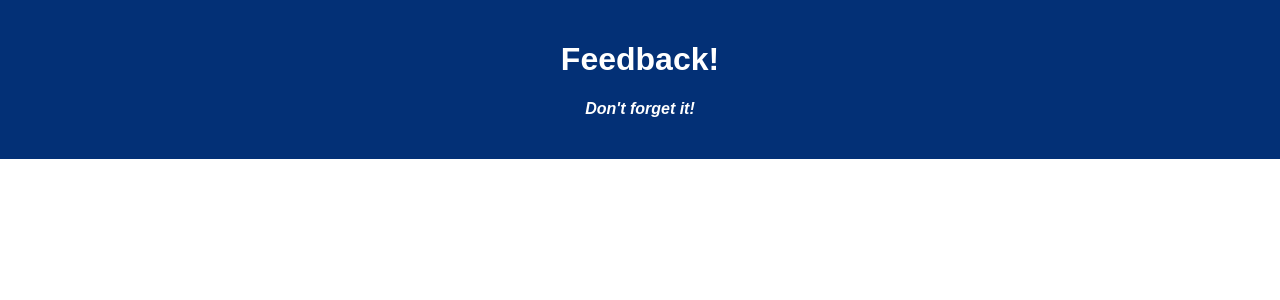
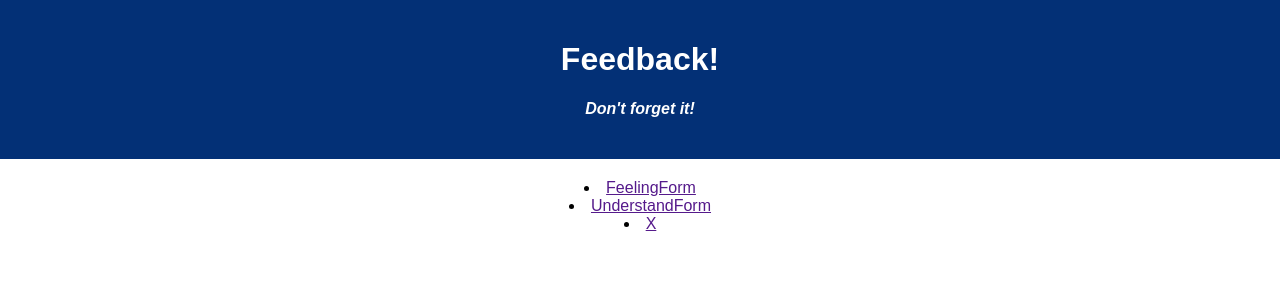
Before and after one commit to SamMac34/weekend-redux-feedback-loop, a React (Create React App) app: page / in a window 1280 px wide. Shown: the top 300 px of the page. Built offline with nearby package versions, Linux system fonts and the light colour scheme.

Commit message:
Created FeelingForm comp. and added boilerplate

```diff
--- a/package.json
+++ b/package.json
@@ -10,7 +10,8 @@
     "react": "^18.2.0",
     "react-dom": "^18.2.0",
     "react-router-dom": "^5.3.4",
-    "react-scripts": "^5.0.1"
+    "react-scripts": "^5.0.1",
+    "redux": "^4.2.1"
   },
   "devDependencies": {
     "nodemon": "^1.18.5"
--- a/src/components/App/App.jsx
+++ b/src/components/App/App.jsx
@@ -1,16 +1,31 @@
 import React from 'react';
 import axios from 'axios';
 import './App.css';
+import { HashRouter as Router, Route, Link } from 'react-router-dom/cjs/react-router-dom.min';
 
 function App() {
 
   return (
+    <Router>
       <div className='App'>
         <header className='App-header'>
           <h1 className='App-title'>Feedback!</h1>
           <h4>Don't forget it!</h4>
         </header>
+        <nav>
+          <li>
+            <Link>FeelingForm</Link>
+          </li>
+          <li>
+            <Link>UnderstandForm</Link>
+          </li>
+          <li>
+            <Link>X</Link>
+          </li>
+        </nav>
+
       </div>
+    </Router>
   );
 }
 
```
Also changed, not shown: src/components/FeelingForm/FeelingForm.jsx (added, +15 -0 lines), 1 other file (tests, documents, lock files or other folders). Lines whose indentation alone changed are shown as unchanged.
